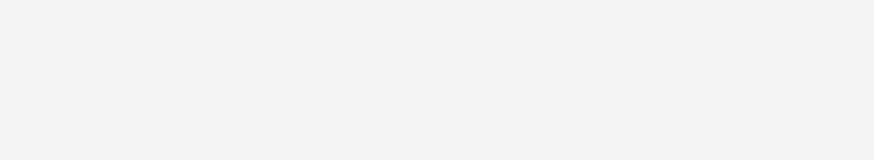
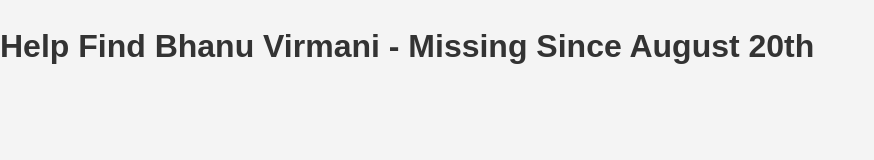
Before and after one commit to Sauravskv07/searchbhanu.github.io, a plain HTML site: page index.html in a window 1280 px wide. Shown: the whole page, without its empty margins (0-874 px from the left). Drawn offline with Linux system fonts and the light colour scheme.

Commit message:
Update index.html

```diff
--- a/index.html
+++ b/index.html
@@ -47,4 +47,9 @@
             margin: 5px 0;
         }
     </style>
+    <body>
+        <h1>
+            Help Find Bhanu Virmani - Missing Since August 20th
+        </h1>
+    </body>
 </head>
```
